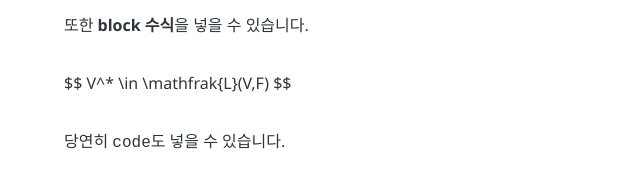
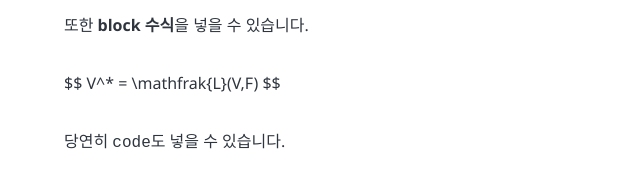
Before and after one commit to monognuisy/blog, a Gatsby site: page /hello-world/ in a window 1280 px wide. Shown: the part 570-755 px from the top of the page, 260-900 px from the left. Built offline with nearby package versions, Linux system fonts and the light colour scheme; Gatsby itself is replaced by a stand-in of ours; some packages are replaced by stand-ins of ours; a web font is replaced by a local one.

Commit message:
simple change

```diff
--- a/content/blog/hello-world/index.md
+++ b/content/blog/hello-world/index.md
@@ -18,7 +18,7 @@ $ a^2 + b^2 = c^2 $
 또한 **block 수식**을 넣을 수 있습니다.
 
 $$
-V^* \in \mathfrak{L}(V,F)
+V^* = \mathfrak{L}(V,F)
 $$
 
 당연히 `code`도 넣을 수 있습니다.
```
